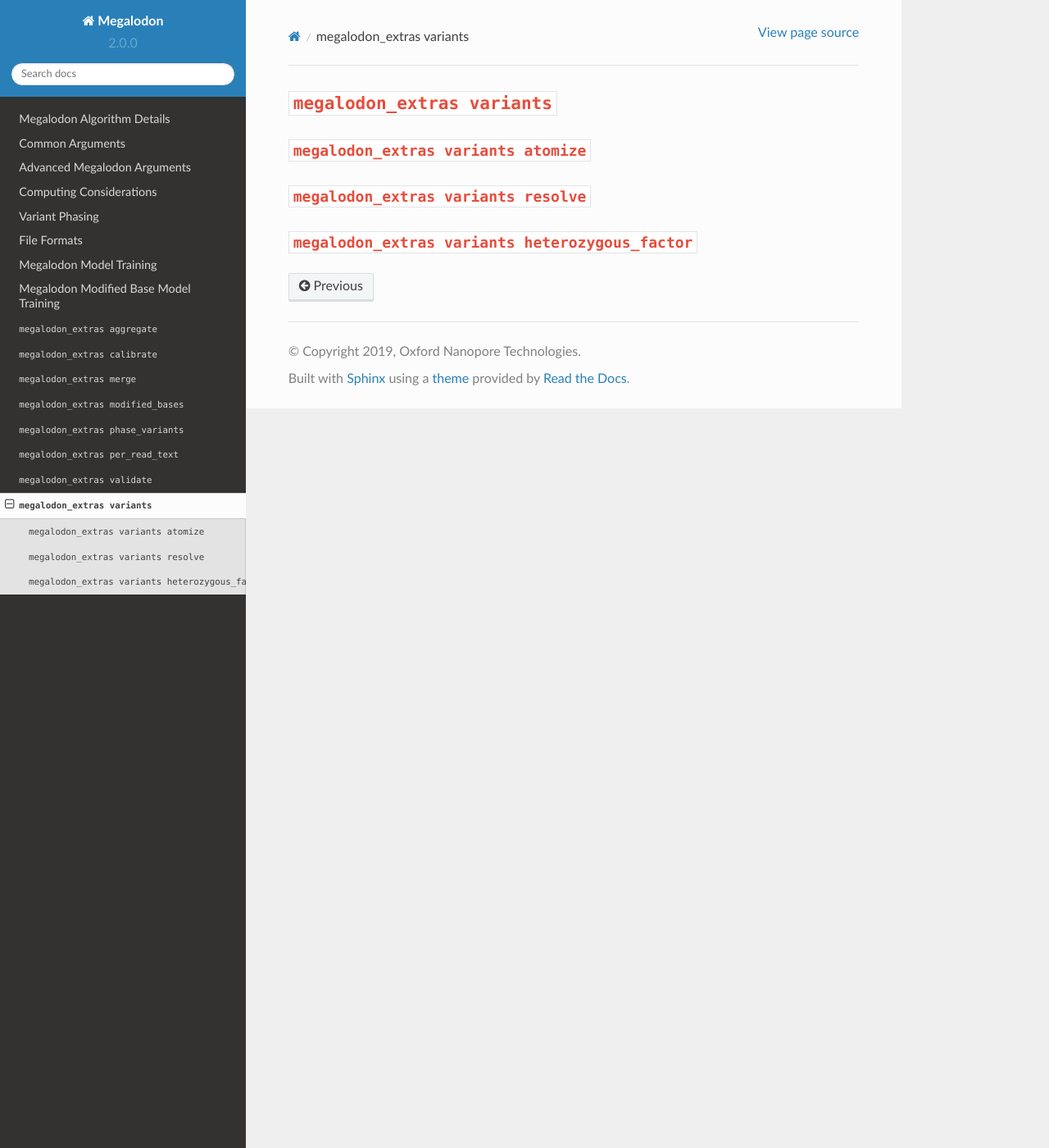
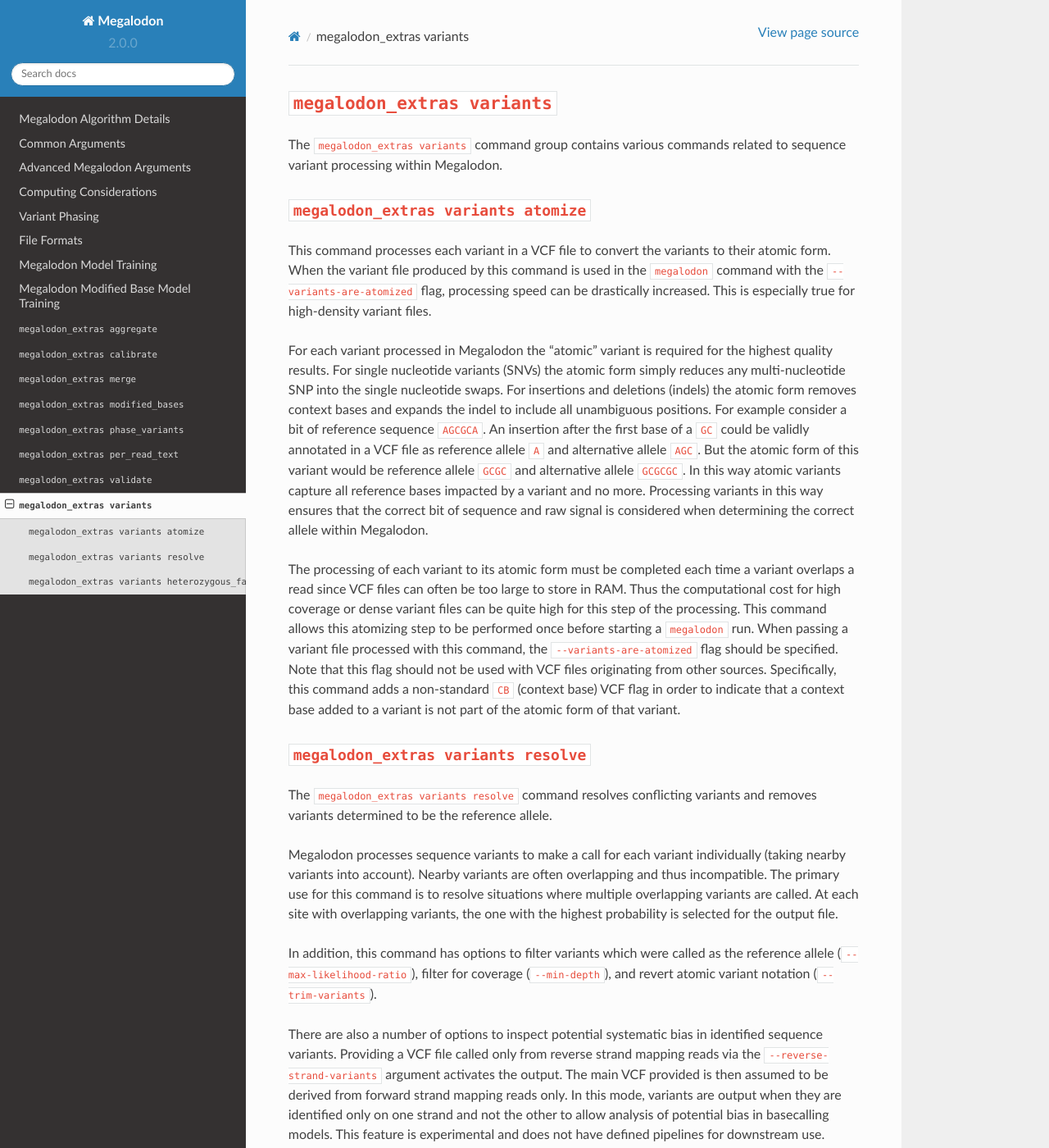
Before and after one commit to nanoporetech/megalodon, a Sphinx documentation site: the page built from docs/extras_variants.rst, in a window 1280 px wide and 1400 px high. Shown: the whole window at 82% size. Built offline with Sphinx 7.4.7 and the Read the Docs theme 2.0.0, drawn with Linux system fonts in a browser that asks for light colours; some of the changed text lies outside the part shown.

Commit message:
Added extras variants docs.

```diff
--- a/docs/extras_modified_bases.rst
+++ b/docs/extras_modified_bases.rst
@@ -2,7 +2,7 @@
 ``megalodon_extras modified_bases``
 ***********************************
 
-The ``megalodon_extras merge`` command group contains various commands related to modified base processing within Megalodon.
+The ``megalodon_extras modified_bases`` command group contains various commands related to modified base processing within Megalodon.
 
 ------------------------------------------------------
 ``megalodon_extras modified_bases estimate_threshold``
--- a/docs/extras_variants.rst
+++ b/docs/extras_variants.rst
@@ -2,17 +2,62 @@
 ``megalodon_extras variants``
 *****************************
 
+The ``megalodon_extras variants`` command group contains various commands related to sequence variant processing within Megalodon.
 
 -------------------------------------
 ``megalodon_extras variants atomize``
 -------------------------------------
 
+This command processes each variant in a VCF file to convert the variants to their atomic form.
+When the variant file produced by this command is used in the ``megalodon`` command with the ``--variants-are-atomized`` flag, processing speed can be drastically increased.
+This is especially true for high-density variant files.
+
+For each variant processed in Megalodon the "atomic" variant is required for the highest quality results.
+For single nucleotide variants (SNVs) the atomic form simply reduces any multi-nucleotide SNP into the single nucleotide swaps.
+For insertions and deletions (indels) the atomic form removes context bases and expands the indel to include all unambiguous positions.
+For example consider a bit of reference sequence ``AGCGCA``.
+An insertion after the first base of a ``GC`` could be validly annotated in a VCF file as reference allele ``A`` and alternative allele ``AGC``.
+But the atomic form of this variant would be reference allele ``GCGC`` and alternative allele ``GCGCGC``.
+In this way atomic variants capture all reference bases impacted by a variant and no more.
+Processing variants in this way ensures that the correct bit of sequence and raw signal is considered when determining the correct allele within Megalodon.
+
+The processing of each variant to its atomic form must be completed each time a variant overlaps a read since VCF files can often be too large to store in RAM.
+Thus the computational cost for high coverage or dense variant files can be quite high for this step of the processing.
+This command allows this atomizing step to be performed once before starting a ``megalodon`` run.
+When passing a variant file processed with this command, the ``--variants-are-atomized`` flag should be specified.
+Note that this flag should not be used with VCF files originating from other sources.
+Specifically, this command adds a non-standard ``CB`` (context base) VCF flag in order to indicate that a context base added to a variant is not part of the atomic form of that variant.
 
 -------------------------------------
 ``megalodon_extras variants resolve``
 -------------------------------------
 
+The ``megalodon_extras variants resolve`` command resolves conflicting variants and removes variants determined to be the reference allele.
+
+Megalodon processes sequence variants to make a call for each variant individually (taking nearby variants into account).
+Nearby variants are often overlapping and thus incompatible.
+The primary use for this command is to resolve situations where multiple overlapping variants are called.
+At each site with overlapping variants, the one with the highest probability is selected for the output file.
+
+In addition, this command has options to filter variants which were called as the reference allele (``--max-likelihood-ratio``), filter for coverage (``--min-depth``), and revert atomic variant notation (``--trim-variants``).
+
+There are also a number of options to inspect potential systematic bias in identified sequence variants.
+Providing a VCF file called only from reverse strand mapping reads via the ``--reverse-strand-variants`` argument activates the output.
+The main VCF provided is then assumed to be derived from forward strand mapping reads only.
+In this mode, variants are output when they are identified only on one strand and not the other to allow analysis of potential bias in basecalling models.
+This feature is experimental and does not have defined pipelines for downstream use.
 
 -------------------------------------------------
 ``megalodon_extras variants heterozygous_factor``
 -------------------------------------------------
+
+Determine the result of the heterozygous factor on identifying the correct balance of homozygous to heterozygous variants.
+
+This command can assist in setting an optimal value for the ``--heterozygous-factors`` argument.
+The default value is intended to minimize the number of false heterozygous calls.
+The recommended phased variant pipeline for Megalodon processes variants such that if a variant is not initially called heterozygous, a heterozygous call cannot be made, but heterozygous calls can be converted to homozygous calls.
+Since this phased variant pipeline is recommended in order to obtain the highest quality variants, false homozygous calls are minimized.
+
+If the aim is to achieve a balance of homozygous and heterozygous calls, this command can be used to evaluate this balance for a particular ``--heterozygous-factors`` setting.
+This command will output the number of called homozygous and heterozygous calls compared to their ground truth from a provided set of variants.
+As a guide, previous Megalodon version had the default value of ``--heterozygous-factors 2.1 1.6`` which achieves a better balance than the current default of ``--heterozygous-factors 1.0 1.0`` which minimizes false homozygous calls.
```
